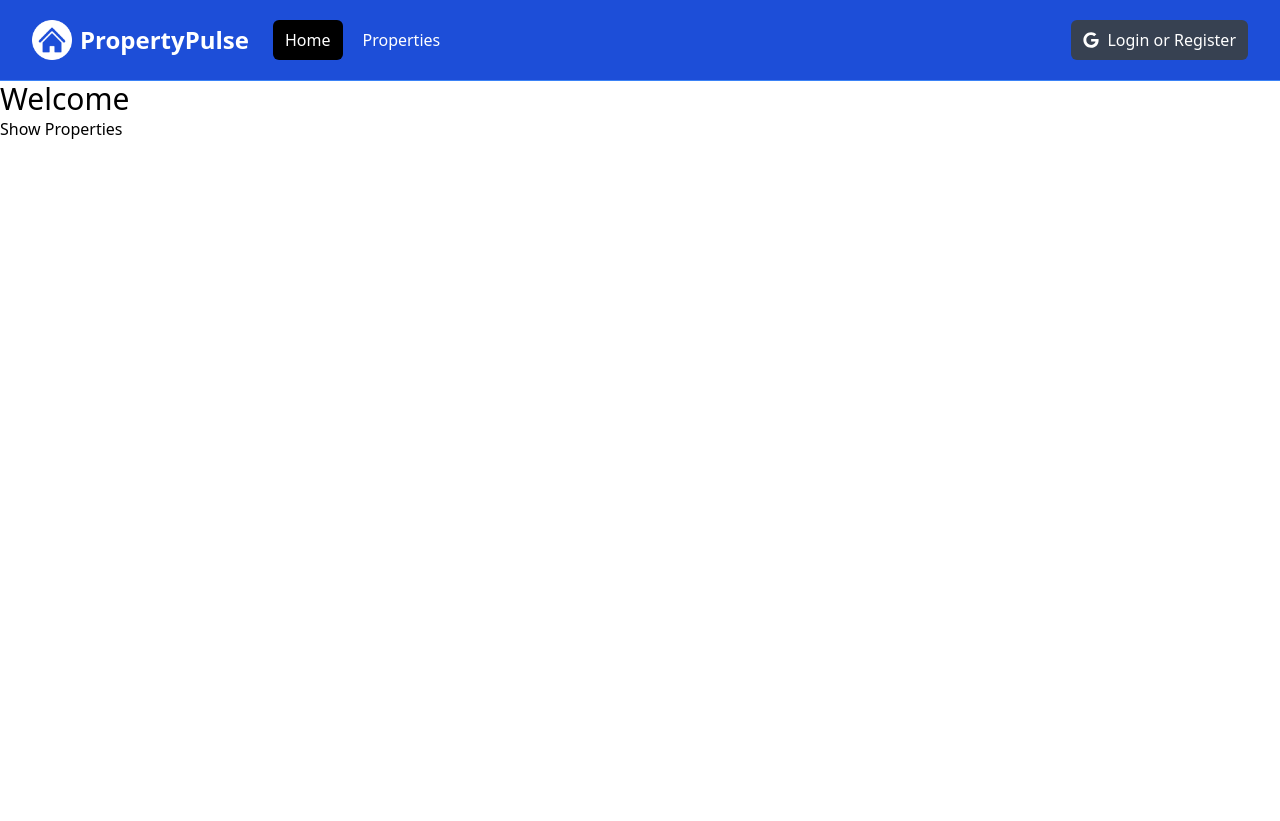
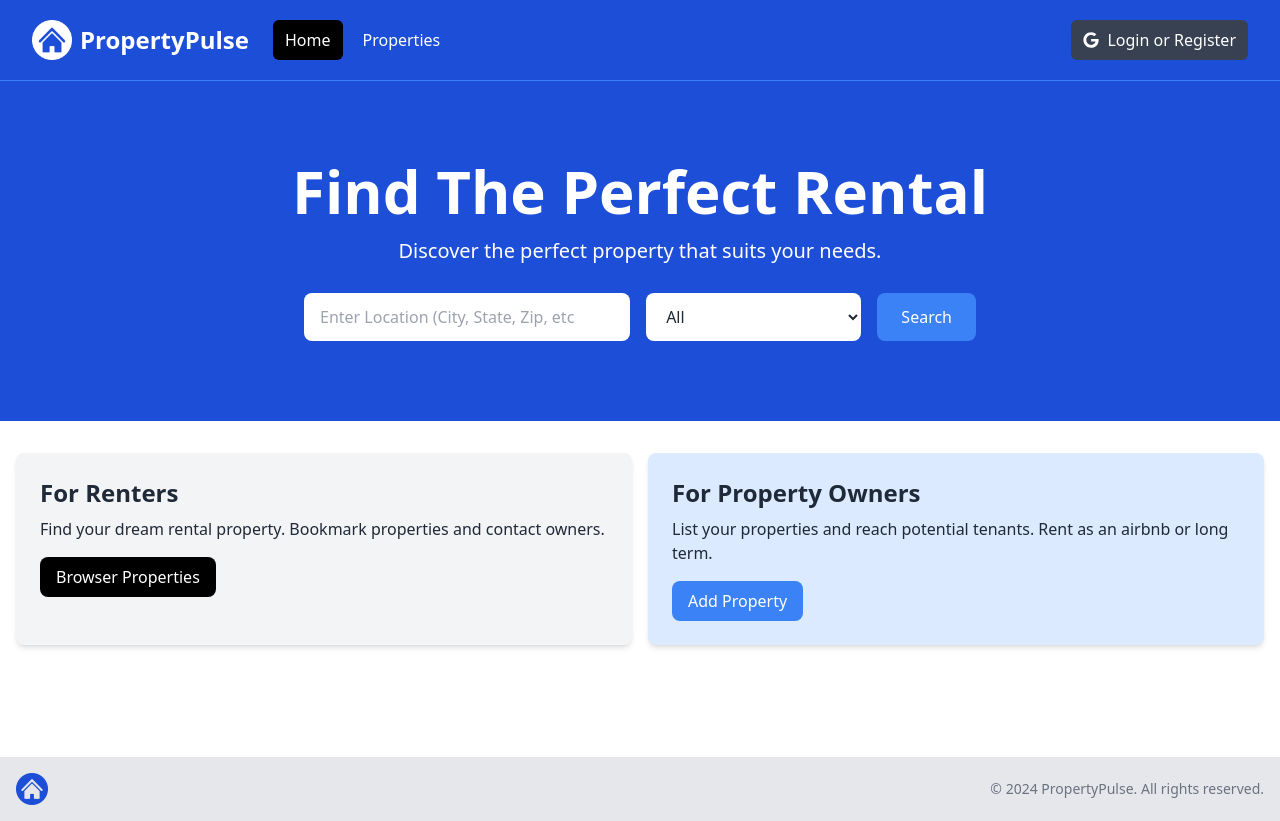
Before and after one commit to DerrickWei/property-pulse, a Next.js app: page / in a window 1280 px wide. Before the commit the page ends 800 px from the top, so only its background shows below. Built offline with nearby package versions, Linux system fonts and the light colour scheme.

Commit message:
use home page component on layout

```diff
--- a/app/layout.jsx
+++ b/app/layout.jsx
@@ -1,6 +1,7 @@
 import React from 'react'
 import '@/assets/styles/global.css'
 import Navbar from '@/components/Navbar'
+import Footer from '@/components/Footer'
 
 export const metadata = {
     title: 'PropertyPulse | Find The Perfect Rental',
@@ -13,7 +14,8 @@ const MainLayout = ({ children }) => {
         <html lang='en'>
             <body>
                 <Navbar />
-                <main>{children}</main>
+                <main>{ children }</main>
+                <Footer />
             </body>
         </html>
     )
--- a/app/page.jsx
+++ b/app/page.jsx
@@ -1,13 +1,14 @@
 import React from 'react'
-import Link from 'next/link'
+import Hero from '@/components/Hero'
+import InfoBoxes from '@/components/InfoBoxes'
 
 const HomePage = () => {
-  return (
-    <div>
-        <h1 className='text-3xl'>Welcome</h1>
-		<Link href='/properties'>Show Properties</Link>
-    </div>
-  )
+    return (
+        <div>
+            <Hero />
+            <InfoBoxes />
+        </div>
+    )
 }
 
 export default HomePage
```
